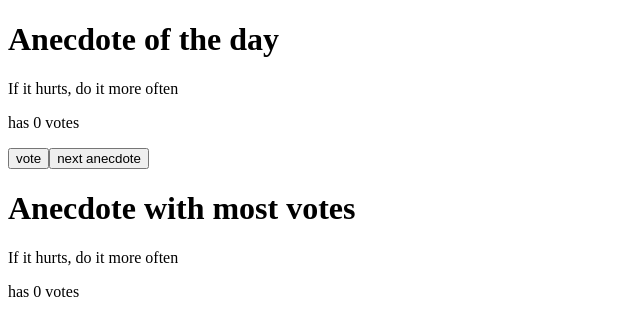
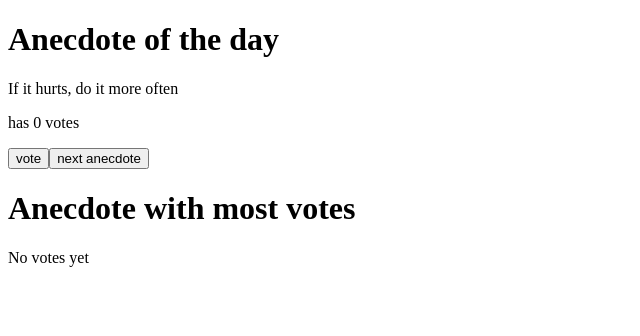
Before and after one commit to mmhamdy/fso-exercises, a React (Create React App) app in the folder part1/anecdotes/: page / in a window 1280 px wide. Shown: the top 336 px of the page, without its empty margins (0-640 px from the left). Built offline with nearby package versions, Linux system fonts and the light colour scheme.

Commit message:
fix: no anecdote shown in most voted when there is no votes

```diff
--- a/part1/anecdotes/src/App.js
+++ b/part1/anecdotes/src/App.js
@@ -52,6 +52,17 @@ const App = () => {
     setVotes(currentAnedote)
   }
 
+  if (maxVote === 0) {
+    return (
+      <div>
+        <Anecdote title='Anecdote of the day' anecdote={anecdotes[selected]} votes={votes[selected]}/>
+        <AnecdoteControls voteControl={voteForAnecdote} navControl={getNextAnecdote} />
+        <h1>Anecdote with most votes</h1>
+        <p>No votes yet</p>
+      </div>
+    )
+  }
+
   return (
     <div>
       <Anecdote title='Anecdote of the day' anecdote={anecdotes[selected]} votes={votes[selected]}/>
```
